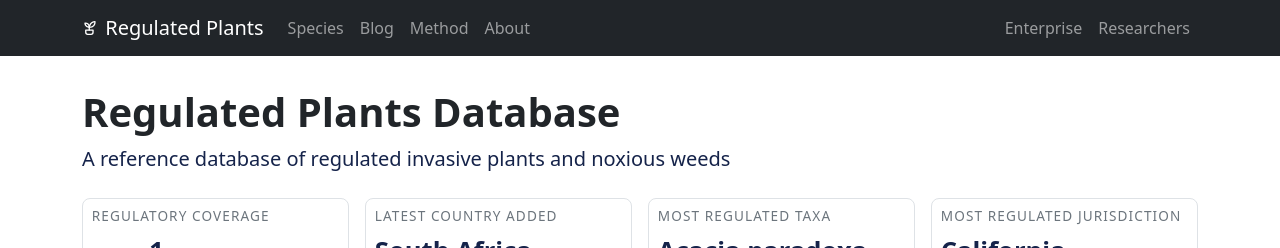
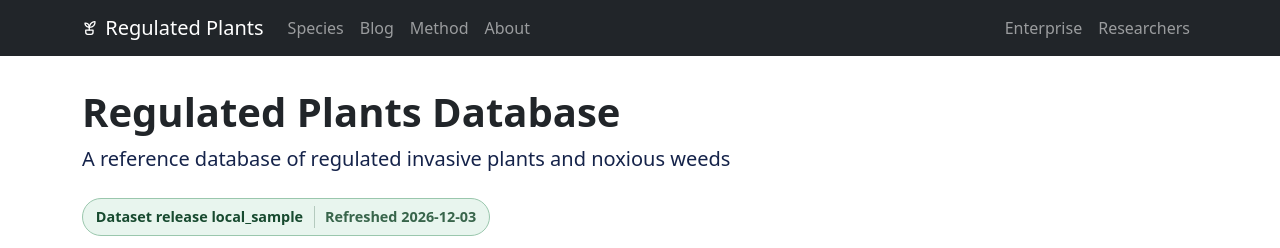
Before and after one commit to oozr/invasive_plants, a Flask app: page / in a window 1280 px wide. Shown: the top 248 px of the page. Run offline with Flask 2, Linux system fonts and the light colour scheme; data comes from the database, SQL or seed files in the repository; data that the repository does not hold is empty; parts of the project's set-up code (start-up, migrations or seed data) failed here and were passed over; some libraries are stand-ins or nearby versions.

Commit message:
now with version manifest details on teh webapp and api

```diff
--- a/app/static/css/style.css
+++ b/app/static/css/style.css
@@ -51,6 +51,26 @@ body {
    color: var(--unu-blue);
    font-weight: 300;
    margin-bottom: 1.25rem;
+}
+
+.release-pill {
+   display: inline-flex;
+   align-items: center;
+   gap: 0.65rem;
+   flex-wrap: wrap;
+   padding: 0.45rem 0.8rem;
+   border: 1px solid #9ac7ad;
+   border-radius: 999px;
+   background: #e8f5ee;
+   color: #174a2f;
+   font-size: 0.9rem;
+   font-weight: 600;
+}
+
+.release-pill span + span {
+   padding-left: 0.65rem;
+   border-left: 1px solid rgba(23, 74, 47, 0.25);
+   color: #38654b;
 }
 
 h2 { margin-bottom: 1.25rem; }
--- a/app/templates/api.html
+++ b/app/templates/api.html
@@ -10,6 +10,8 @@
 <p class="lead mb-4">
     Check whether a plant is regulated in a buyer's destination jurisdiction before checkout, catalog approval, or shipment.
 </p>
+
+{% include "partials/release_pill.html" %}
 
 <section class="api-intro api-intro-box mb-4">
     <div class="row g-0 align-items-stretch">
--- a/app/templates/home.html
+++ b/app/templates/home.html
@@ -10,6 +10,8 @@
 <p class="lead mb-4">
     A reference database of regulated invasive plants and noxious weeds
 </p>
+
+{% include "partials/release_pill.html" %}
 
 <section class="home-highlights mb-4" id="home-highlights">
     <div class="row g-3">
--- /dev/null
+++ b/app/templates/partials/release_pill.html
@@ -0,0 +1,8 @@
+{% if release_metadata and release_metadata.version %}
+<div class="release-pill mb-4" aria-label="Dataset release">
+    <span>Dataset release {{ release_metadata.version }}</span>
+    {% if release_metadata.date_label %}
+        <span>{{ release_metadata.date_kind|capitalize }} {{ release_metadata.date_label }}</span>
+    {% endif %}
+</div>
+{% endif %}
--- a/app/utils/data_manager.py
+++ b/app/utils/data_manager.py
@@ -68,7 +68,7 @@ class DataManager:
             version = self._manifest_version(local_manifest) or "cached"
             data_paths = self._paths_from_cache(cache_paths)
             with self.lock:
-                self._apply_data_paths(data_paths, version=version, changed=False)
+                self._apply_data_paths(data_paths, version=version, changed=False, manifest=local_manifest)
             if force or not self._within_ttl():
                 self._schedule_refresh()
             return data_paths
@@ -76,9 +76,9 @@ class DataManager:
         # First-ever cold boot: block until initial data is downloaded.
         with self.lock:
             self.last_checked = time.time()
-        data_paths, version, changed = self._sync_remote_data(cache_paths=cache_paths)
+        data_paths, version, changed, manifest = self._sync_remote_data(cache_paths=cache_paths)
         with self.lock:
-            self._apply_data_paths(data_paths, version=version, changed=changed)
+            self._apply_data_paths(data_paths, version=version, changed=changed, manifest=manifest)
         return data_paths
 
     def maybe_refresh(self):
@@ -156,7 +156,15 @@ class DataManager:
             return False
         return any(name.lower().endswith(".geojson") for name in os.listdir(geojson_dir))
 
-    def _apply_data_paths(self, data_paths: dict, version: str = None, changed: bool = False):
+    def _release_metadata(self, manifest: dict, version: str = None) -> dict:
+        manifest = manifest if isinstance(manifest, dict) else {}
+        return {
+            "version": version or manifest.get("version"),
+            "generated_at": manifest.get("generated_at") or manifest.get("generatedAt"),
+            "last_updated": manifest.get("last_updated") or manifest.get("lastUpdated"),
+        }
+
+    def _apply_data_paths(self, data_paths: dict, version: str = None, changed: bool = False, manifest: dict = None):
         if not data_paths:
             return
         self.app.config["DATABASE_PATH"] = data_paths["database_path"]
@@ -165,6 +173,14 @@ class DataManager:
         self.app.config["GEOJSON_URL_PATH"] = data_paths.get("geojson_url_path", "/data/geojson/")
         if version:
             self.app.config["DATA_VERSION"] = version
+
+        release_metadata = self._release_metadata(manifest, version=version)
+        if release_metadata.get("version"):
+            self.app.config["DATA_RELEASE_VERSION"] = release_metadata["version"]
+        if release_metadata.get("generated_at"):
+            self.app.config["DATA_RELEASE_GENERATED_AT"] = release_metadata["generated_at"]
+        if release_metadata.get("last_updated"):
+            self.app.config["DATA_RELEASE_LAST_UPDATED"] = release_metadata["last_updated"]
 
         if changed or version != self.current_version:
             self.app.extensions.pop("state_db", None)
@@ -199,7 +215,7 @@ class DataManager:
         if changed:
             self._write_json(cache_paths["manifest"], manifest)
 
-        return self._paths_from_cache(cache_paths), version, changed
+        return self._paths_from_cache(cache_paths), version, changed, manifest
 
     def _download_artifacts(self, manifest: dict, cache_paths: dict):
         cache_dir = cache_paths["cache_dir"]
@@ -404,9 +420,9 @@ class DataManager:
             cache_dir = self._resolve_path(self.cache_dir)
             os.makedirs(cache_dir, exist_ok=True)
             cache_paths = self._cache_paths(cache_dir)
-            data_paths, version, changed = self._sync_remote_data(cache_paths=cache_paths)
+            data_paths, version, changed, manifest = self._sync_remote_data(cache_paths=cache_paths)
             with self.lock:
-                self._apply_data_paths(data_paths, version=version, changed=changed)
+                self._apply_data_paths(data_paths, version=version, changed=changed, manifest=manifest)
         except Exception as exc:
             self.app.logger.error(f"Periodic data refresh failed: {exc}")
         finally:
--- a/app/views.py
+++ b/app/views.py
@@ -51,6 +51,44 @@ def _get_species_db() -> SpeciesDatabase:
     return db
 
 
+def _database_last_modified_iso() -> str:
+    db_path = current_app.config.get("DATABASE_PATH") or "weeds.db"
+    absolute_db_path = db_path if os.path.isabs(db_path) else os.path.abspath(db_path)
+    if os.path.exists(absolute_db_path):
+        return datetime.fromtimestamp(os.path.getmtime(absolute_db_path)).isoformat()
+    return ""
+
+
+def _date_label(value: str) -> str:
+    raw = str(value or "").strip()
+    if not raw:
+        return ""
+    try:
+        parsed = datetime.fromisoformat(raw.replace("Z", "+00:00"))
+    except ValueError:
+        return raw[:10]
+    return parsed.date().isoformat()
+
+
+def _release_metadata() -> dict:
+    version = (
+        current_app.config.get("DATA_RELEASE_VERSION")
+        or current_app.config.get("DATA_VERSION")
+        or ""
+    )
+    generated_at = current_app.config.get("DATA_RELEASE_GENERATED_AT") or ""
+    last_updated = current_app.config.get("DATA_RELEASE_LAST_UPDATED") or ""
+    timestamp = generated_at or last_updated or _database_last_modified_iso()
+    date_kind = "generated" if generated_at else "refreshed"
+
+    return {
+        "version": str(version or "").strip(),
+        "timestamp": timestamp,
+        "date_label": _date_label(timestamp),
+        "date_kind": date_kind,
+    }
+
+
 def _bool_arg(name: str, default: bool = True) -> bool:
     v = request.args.get(name, str(default)).strip().lower()
     return v in {"1", "true", "yes", "y", "on"}
@@ -84,6 +122,7 @@ def index():
         "home.html",
         geojson_path=current_app.config.get("GEOJSON_URL_PATH", "/data/geojson/"),
         data_version=current_app.config.get("DATA_VERSION", ""),
+        release_metadata=_release_metadata(),
         oozr_base_url=current_app.config.get("OOZR_BASE_URL", ""),
         oozr_project_slug=current_app.config.get("OOZR_PROJECT_SLUG", "regulatedplants"),
         oozr_metrics_enabled=metrics_enabled,
@@ -224,11 +263,7 @@ def home_highlights():
     try:
         metrics = _get_state_db().get_highlight_metrics()
 
-        last_updated = None
-        db_path = current_app.config.get("DATABASE_PATH") or "weeds.db"
-        absolute_db_path = db_path if os.path.isabs(db_path) else os.path.abspath(db_path)
-        if os.path.exists(absolute_db_path):
-            last_updated = datetime.fromtimestamp(os.path.getmtime(absolute_db_path)).isoformat()
+        last_updated = _release_metadata().get("timestamp") or None
 
         override_country = current_app.config.get("LATEST_COUNTRY_NAME")
         if override_country:
@@ -458,6 +493,7 @@ def api_index():
         "api.html",
         api_service_base_url=_data_service_base_url(),
         api_release_metrics=_api_release_metrics(),
+        release_metadata=_release_metadata(),
     )
 
 
```
